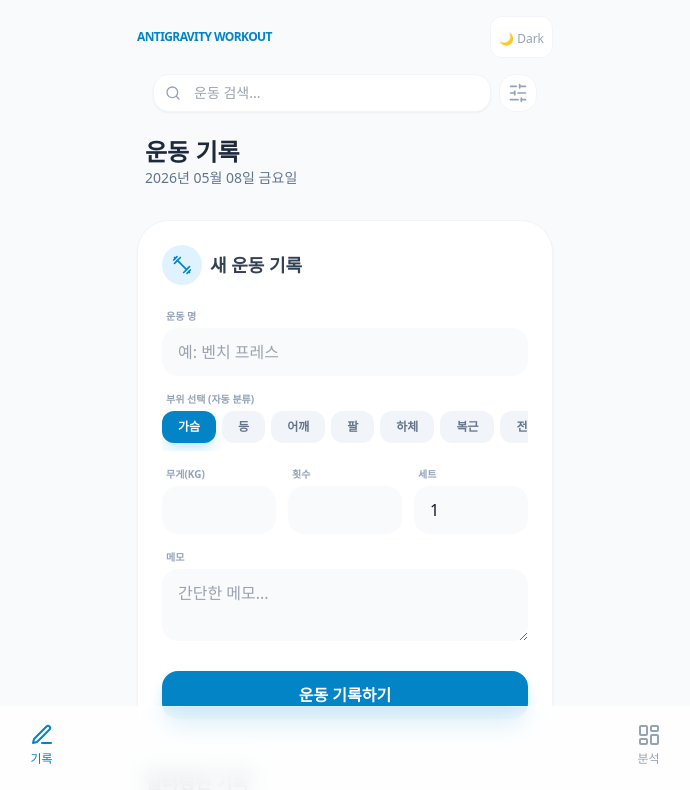
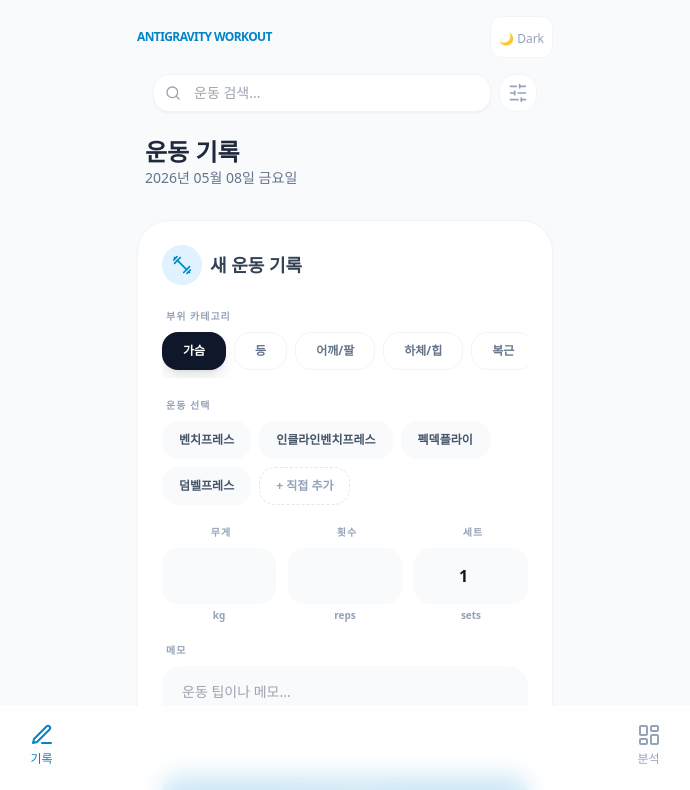
Before and after one commit to dnlsxj1119-alt/workout-dashboard, a React (Vite) app: page / in a window 1280 px wide. Shown: the top 790 px of the page, without its empty margins (295-985 px from the left). Built offline with nearby package versions, Linux system fonts and the light colour scheme.

Commit message:
Update RecordingScreen.tsx

```diff
--- a/src/components/RecordingScreen.tsx
+++ b/src/components/RecordingScreen.tsx
@@ -15,10 +15,31 @@ interface RecordingScreenProps {
   onUpdatePrefs: (name: string, part: BodyPart) => void;
 }
 
+const CATEGORY_MAP: Record<string, string[]> = {
+  '가슴': ['벤치프레스', '인클라인벤치프레스', '펙덱플라이', '덤벨프레스'],
+  '등': ['랫풀다운', '바벨로우', '덤벨로우', '시티드로우'],
+  '어깨/팔': ['사레레', '숄더프레스', '바벨컬', '덤벨컬', '덤벨킥백'],
+  '하체/힙': ['스쿼트', '레그컬', '레그익스텐션', '레그프레스', '힙쓰러스트'],
+  '복근': ['크런치', '레그레이즈', '러시안트위스트'],
+  '전신': ['데드리프트'],
+  '유산소': ['러닝', '자전거']
+};
+
+const CATEGORY_TO_BODYPART: Record<string, BodyPart> = {
+  '가슴': '가슴',
+  '등': '등',
+  '어깨/팔': '어깨', // Default to shoulder, predict will refine
+  '하체/힙': '하체',
+  '복근': '복근',
+  '전신': '전신',
+  '유산소': '유산소'
+};
+
 const RecordingScreen: React.FC<RecordingScreenProps> = ({
   workouts, onAdd, onUpdate, onDelete, userPrefs, onUpdatePrefs
 }) => {
   const [exercise, setExercise] = useState('');
+  const [selectedCategory, setSelectedCategory] = useState('가슴');
   const [bodyPart, setBodyPart] = useState<BodyPart>('가슴');
   const [weight, setWeight] = useState<number>(0);
   const [reps, setReps] = useState<number>(0);
@@ -26,11 +47,34 @@ const RecordingScreen: React.FC<RecordingScreenProps> = ({
   const [memo, setMemo] = useState('');
   const [editingId, setEditingId] = useState<string | null>(null);
   const [error, setError] = useState('');
+  const [isCustom, setIsCustom] = useState(false);
 
-  // Auto-classify when exercise name changes
-  const handleExerciseChange = (name: string) => {
-    setExercise(name);
-    const predicted = predictBodyPart(name, userPrefs);
+  // Filter exercises: default + user custom exercises for this category
+  const availableExercises = useMemo(() => {
+    const defaults = CATEGORY_MAP[selectedCategory] || [];
+    const customs = Object.entries(userPrefs)
+      .filter(([_, part]) => {
+        const catPart = CATEGORY_TO_BODYPART[selectedCategory];
+        return part === catPart || (selectedCategory === '어깨/팔' && (part === '어깨' || part === '팔'));
+      })
+      .map(([name]) => name);
+
+    // De-duplicate and return
+    return Array.from(new Set([...defaults, ...customs]));
+  }, [selectedCategory, userPrefs]);
+
+  const handleCategoryChange = (cat: string) => {
+    setSelectedCategory(cat);
+    setBodyPart(CATEGORY_TO_BODYPART[cat]);
+    setExercise('');
+    setIsCustom(false);
+  };
+
+  const handleExerciseSelect = (ex: string) => {
+    setExercise(ex);
+    setIsCustom(false);
+    // Predict body part precisely (e.g. Arms vs Shoulders)
+    const predicted = predictBodyPart(ex, userPrefs);
     setBodyPart(predicted);
   };
 
@@ -44,7 +88,7 @@ const RecordingScreen: React.FC<RecordingScreenProps> = ({
 
   const handleSubmit = (e: React.FormEvent) => {
     e.preventDefault();
-    if (!exercise) return setError('운동 명을 입력해주세요.');
+    if (!exercise) return setError('운동을 선택하거나 입력해주세요.');
     if (weight < 0 || reps < 0 || sets < 1) return setError('올바른 수치를 입력해주세요.');
 
     setError('');
@@ -67,6 +111,7 @@ const RecordingScreen: React.FC<RecordingScreenProps> = ({
     }
 
     setExercise('');
+    setIsCustom(false);
     setWeight(0);
     setReps(0);
     setSets(1);
@@ -76,6 +121,13 @@ const RecordingScreen: React.FC<RecordingScreenProps> = ({
   const handleEdit = (w: Workout) => {
     setEditingId(w.id);
     setExercise(w.exercise);
+
+    // Find category for the workout
+    const cat = Object.entries(CATEGORY_MAP).find(([_, list]) => list.includes(w.exercise))?.[0]
+               || Object.entries(CATEGORY_TO_BODYPART).find(([_, bp]) => bp === w.bodyPart)?.[0]
+               || '가슴';
+
+    setSelectedCategory(cat);
     setBodyPart(w.bodyPart);
     setWeight(w.weight);
     setReps(w.reps);
@@ -87,6 +139,7 @@ const RecordingScreen: React.FC<RecordingScreenProps> = ({
   const cancelEdit = () => {
     setEditingId(null);
     setExercise('');
+    setIsCustom(false);
     setWeight(0);
     setReps(0);
     setSets(1);
@@ -102,8 +155,8 @@ const RecordingScreen: React.FC<RecordingScreenProps> = ({
 
       {/* Input Form */}
       <section className="px-4">
-        <form onSubmit={handleSubmit} className="bg-white dark:bg-slate-900 rounded-[32px] p-6 flex flex-col gap-4 shadow-sm border border-slate-100 dark:border-slate-800">
-          <div className="flex items-center justify-between mb-2">
+        <form onSubmit={handleSubmit} className="bg-white dark:bg-slate-900 rounded-[32px] p-6 flex flex-col gap-6 shadow-sm border border-slate-100 dark:border-slate-800">
+          <div className="flex items-center justify-between">
             <div className="flex items-center gap-2">
               <div className="w-10 h-10 rounded-full bg-primary-100 dark:bg-primary-900/30 flex items-center justify-center text-primary-600 dark:text-primary-400">
                 <Dumbbell size={20} />
@@ -125,101 +178,113 @@ const RecordingScreen: React.FC<RecordingScreenProps> = ({
             </div>
           )}
 
-          <div className="grid grid-cols-1 gap-4">
+          <div className="flex flex-col gap-5">
+            {/* 1. Category Selection */}
             <div>
-              <label className="text-[10px] font-black text-slate-400 uppercase ml-1 mb-1 block">운동 명</label>
-              <input
-                type="text"
-                list="common-exercises"
-                placeholder="예: 벤치 프레스"
-                className="w-full px-4 py-3 bg-slate-50 dark:bg-slate-800 border-none rounded-2xl focus:ring-2 focus:ring-primary-500 outline-none transition-all dark:text-slate-200"
-                value={exercise}
-                onChange={(e) => handleExerciseChange(e.target.value)}
-                required
-              />
-              <datalist id="common-exercises">
-                <option value="벤치프레스" />
-                <option value="인클라인벤치프레스" />
-                <option value="펙덱플라이" />
-                <option value="덤벨프레스" />
-                <option value="사레레" />
-                <option value="숄더프레스" />
-                <option value="바벨컬" />
-                <option value="덤벨컬" />
-                <option value="덤벨킥백" />
-                <option value="랫풀다운" />
-                <option value="바벨로우" />
-                <option value="덤벨로우" />
-                <option value="시티드로우" />
-                <option value="스쿼트" />
-                <option value="레그컬" />
-                <option value="레그익스텐션" />
-                <option value="레그프레스" />
-                <option value="힙쓰러스트" />
-                <option value="크런치" />
-                <option value="레그레이즈" />
-                <option value="러시안트위스트" />
-                <option value="데드리프트" />
-                <option value="러닝" />
-                <option value="자전거" />
-              </datalist>
-            </div>
-
-            <div>
-              <label className="text-[10px] font-black text-slate-400 uppercase ml-1 mb-1 block">부위 선택 (자동 분류)</label>
-              <div className="flex gap-1.5 overflow-x-auto pb-2 scrollbar-hide">
-                {BODY_PARTS.map(part => (
+              <label className="text-[10px] font-black text-slate-400 uppercase ml-1 mb-2 block tracking-widest">부위 카테고리</label>
+              <div className="flex gap-2 overflow-x-auto pb-2 scrollbar-hide">
+                {Object.keys(CATEGORY_MAP).map(cat => (
                   <button
-                    key={part}
+                    key={cat}
                     type="button"
-                    onClick={() => setBodyPart(part)}
-                    className={`whitespace-nowrap px-4 py-2 rounded-xl text-xs font-bold transition-all ${
-                      bodyPart === part
-                        ? 'bg-primary-600 text-white shadow-lg shadow-primary-500/20'
-                        : 'bg-slate-100 dark:bg-slate-800 text-slate-500 dark:text-slate-400 hover:bg-slate-200 dark:hover:bg-slate-700'
+                    onClick={() => handleCategoryChange(cat)}
+                    className={`whitespace-nowrap px-5 py-2.5 rounded-2xl text-xs font-bold transition-all border ${
+                      selectedCategory === cat
+                        ? 'bg-slate-900 dark:bg-primary-600 text-white border-transparent shadow-lg'
+                        : 'bg-white dark:bg-slate-800 text-slate-500 dark:text-slate-400 border-slate-100 dark:border-slate-800 hover:bg-slate-50'
                     }`}
                   >
-                    {part}
+                    {cat}
                   </button>
                 ))}
               </div>
             </div>
 
+            {/* 2. Exercise Selection */}
+            <div>
+              <label className="text-[10px] font-black text-slate-400 uppercase ml-1 mb-2 block tracking-widest">운동 선택</label>
+              <div className="flex flex-wrap gap-2">
+                {availableExercises.map(ex => (
+                  <button
+                    key={ex}
+                    type="button"
+                    onClick={() => handleExerciseSelect(ex)}
+                    className={`px-4 py-2.5 rounded-2xl text-xs font-bold transition-all border ${
+                      exercise === ex && !isCustom
+                        ? 'bg-primary-600 text-white border-transparent shadow-md'
+                        : 'bg-slate-50 dark:bg-slate-800/50 text-slate-600 dark:text-slate-300 border-transparent hover:bg-slate-100'
+                    }`}
+                  >
+                    {ex}
+                  </button>
+                ))}
+                <button
+                  type="button"
+                  onClick={() => { setIsCustom(true); setExercise(''); }}
+                  className={`px-4 py-2.5 rounded-2xl text-xs font-bold transition-all border border-dashed ${
+                    isCustom
+                      ? 'bg-primary-50 dark:bg-primary-900/20 border-primary-300 text-primary-600'
+                      : 'bg-transparent border-slate-200 dark:border-slate-700 text-slate-400 hover:border-primary-300 hover:text-primary-500'
+                  }`}
+                >
+                  + 직접 추가
+                </button>
+              </div>
+            </div>
+
+            {/* 3. Custom Exercise Input (Conditional) */}
+            {isCustom && (
+              <div className="animate-slide-up">
+                <label className="text-[10px] font-black text-slate-400 uppercase ml-1 mb-2 block tracking-widest">운동명 직접 입력</label>
+                <input
+                  type="text"
+                  placeholder="운동 이름을 입력하세요"
+                  className="w-full px-5 py-4 bg-slate-50 dark:bg-slate-800 border-2 border-primary-100 dark:border-primary-900/30 rounded-[20px] focus:ring-0 focus:border-primary-500 outline-none transition-all dark:text-slate-100 text-sm font-bold"
+                  value={exercise}
+                  onChange={(e) => setExercise(e.target.value)}
+                  autoFocus
+                />
+              </div>
+            )}
+
             <div className="grid grid-cols-3 gap-3">
               <div>
-                <label className="text-[10px] font-black text-slate-400 uppercase ml-1 mb-1 block">무게(kg)</label>
+                <label className="text-[10px] font-black text-slate-400 uppercase ml-1 mb-2 block tracking-widest text-center">무게</label>
                 <input
                   type="number"
-                  className="w-full px-4 py-3 bg-slate-50 dark:bg-slate-800 border-none rounded-2xl focus:ring-2 focus:ring-primary-500 outline-none transition-all dark:text-slate-200"
+                  className="w-full px-4 py-4 bg-slate-50 dark:bg-slate-800 border-none rounded-2xl focus:ring-2 focus:ring-primary-500 outline-none transition-all dark:text-slate-100 text-center font-bold"
                   value={weight || ''}
                   onChange={(e) => setWeight(Number(e.target.value))}
                 />
+                <span className="block text-center text-[10px] font-bold text-slate-400 mt-1">kg</span>
               </div>
               <div>
-                <label className="text-[10px] font-black text-slate-400 uppercase ml-1 mb-1 block">횟수</label>
+                <label className="text-[10px] font-black text-slate-400 uppercase ml-1 mb-2 block tracking-widest text-center">횟수</label>
                 <input
                   type="number"
-                  className="w-full px-4 py-3 bg-slate-50 dark:bg-slate-800 border-none rounded-2xl focus:ring-2 focus:ring-primary-500 outline-none transition-all dark:text-slate-200"
+                  className="w-full px-4 py-4 bg-slate-50 dark:bg-slate-800 border-none rounded-2xl focus:ring-2 focus:ring-primary-500 outline-none transition-all dark:text-slate-100 text-center font-bold"
                   value={reps || ''}
                   onChange={(e) => setReps(Number(e.target.value))}
                 />
+                <span className="block text-center text-[10px] font-bold text-slate-400 mt-1">reps</span>
               </div>
               <div>
-                <label className="text-[10px] font-black text-slate-400 uppercase ml-1 mb-1 block">세트</label>
+                <label className="text-[10px] font-black text-slate-400 uppercase ml-1 mb-2 block tracking-widest text-center">세트</label>
                 <input
                   type="number"
-                  className="w-full px-4 py-3 bg-slate-50 dark:bg-slate-800 border-none rounded-2xl focus:ring-2 focus:ring-primary-500 outline-none transition-all dark:text-slate-200"
+                  className="w-full px-4 py-4 bg-slate-50 dark:bg-slate-800 border-none rounded-2xl focus:ring-2 focus:ring-primary-500 outline-none transition-all dark:text-slate-100 text-center font-bold"
                   value={sets || ''}
                   onChange={(e) => setSets(Number(e.target.value))}
                 />
+                <span className="block text-center text-[10px] font-bold text-slate-400 mt-1">sets</span>
               </div>
             </div>
 
             <div>
-              <label className="text-[10px] font-black text-slate-400 uppercase ml-1 mb-1 block">메모</label>
+              <label className="text-[10px] font-black text-slate-400 uppercase ml-1 mb-2 block tracking-widest">메모</label>
               <textarea
-                placeholder="간단한 메모..."
-                className="w-full px-4 py-3 bg-slate-50 dark:bg-slate-800 border-none rounded-2xl focus:ring-2 focus:ring-primary-500 outline-none transition-all dark:text-slate-200 min-h-[60px]"
+                placeholder="운동 팁이나 메모..."
+                className="w-full px-5 py-4 bg-slate-50 dark:bg-slate-800 border-none rounded-[20px] focus:ring-2 focus:ring-primary-500 outline-none transition-all dark:text-slate-100 text-sm min-h-[60px]"
                 value={memo}
                 onChange={(e) => setMemo(e.target.value)}
               />
@@ -231,12 +296,12 @@ const RecordingScreen: React.FC<RecordingScreenProps> = ({
               <button
                 type="button"
                 onClick={cancelEdit}
-                className="flex-1 px-6 py-3 bg-slate-100 dark:bg-slate-800 text-slate-500 rounded-2xl font-bold text-sm"
+                className="flex-1 px-6 py-4 bg-slate-100 dark:bg-slate-800 text-slate-500 rounded-2xl font-bold text-sm"
               >
                 취소
               </button>
             )}
-            <button type="submit" className="btn-primary flex-1 flex items-center justify-center gap-2">
+            <button type="submit" className="btn-primary flex-1 py-4 flex items-center justify-center gap-2">
               {editingId ? '수정 완료' : '운동 기록하기'}
             </button>
           </div>
```
